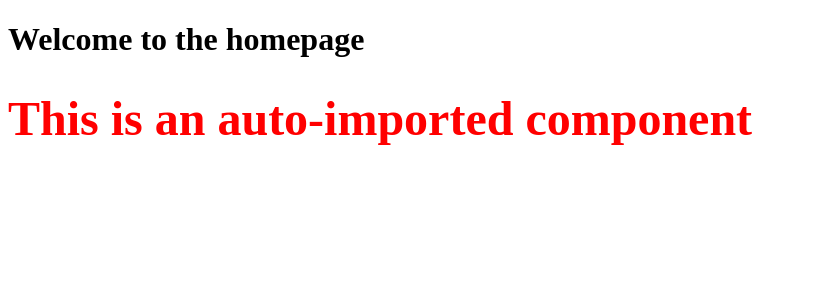
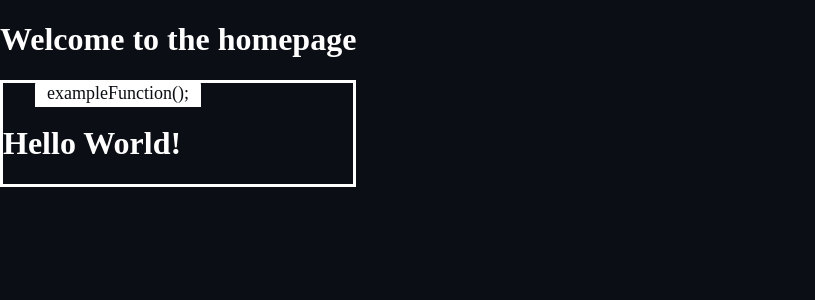
Before and after one commit to Futuraura/c2-code, a Nuxt app: page / in a window 1280 px wide. Shown: the top 300 px of the page, without its empty margins (0-815 px from the left). Built offline with nearby package versions, Linux system fonts and the light colour scheme.

Commit message:
feat: add FramedSection component and update homepage layout

```diff
--- /dev/null
+++ b/app/components/framed-section.vue
@@ -0,0 +1,27 @@
+<template>
+  <div class="wrapper">
+    <div>
+      <slot />
+    </div>
+  </div>
+</template>
+
+<style lang="scss">
+.wrapper {
+  border: 3px #fff solid;
+
+  &::before {
+    content: "exampleFunction();";
+    border-radius: 4px 4px 0 0;
+    background: #fff;
+    color: #0b0e14;
+    font-family: "JetBrains Mono";
+    font-size: 18px;
+    font-style: normal;
+    font-weight: 500;
+    line-height: normal;
+    padding: 2px 12px 4px 12px;
+    margin-left: 32px;
+  }
+}
+</style>
--- a/app/layouts/default.vue
+++ b/app/layouts/default.vue
@@ -3,3 +3,19 @@
     <slot />
   </div>
 </template>
+
+<style lang="scss">
+html,
+body {
+  margin: 0;
+  padding: 0;
+  width: 100%;
+  height: 100%;
+}
+
+body {
+  background: #0b0e14;
+  color: #fff;
+  display: flex;
+}
+</style>
--- a/app/pages/index.vue
+++ b/app/pages/index.vue
@@ -2,6 +2,8 @@
   <div>
     <h1>Welcome to the homepage</h1>
 
-    <RedTitle>This is an auto-imported component</RedTitle>
+    <FramedSection>
+      <h1>Hello World!</h1>
+    </FramedSection>
   </div>
 </template>
```
